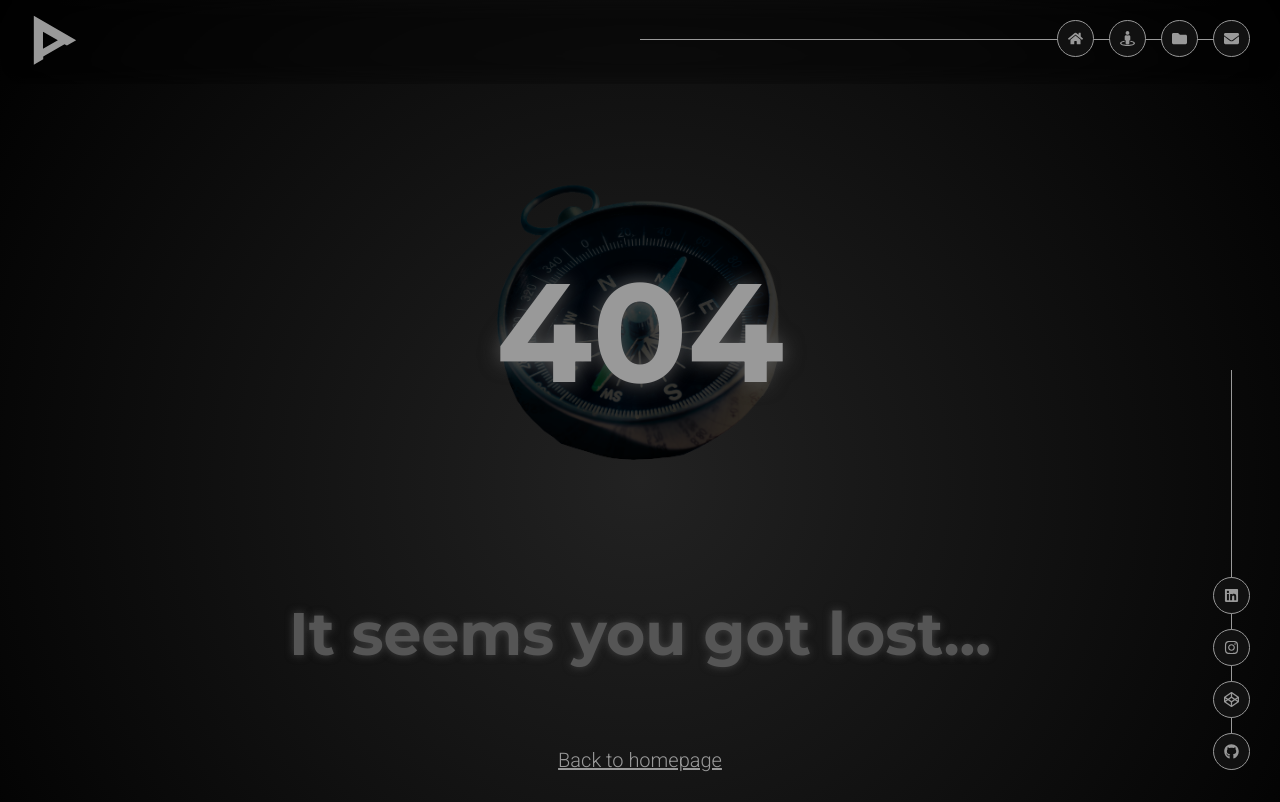
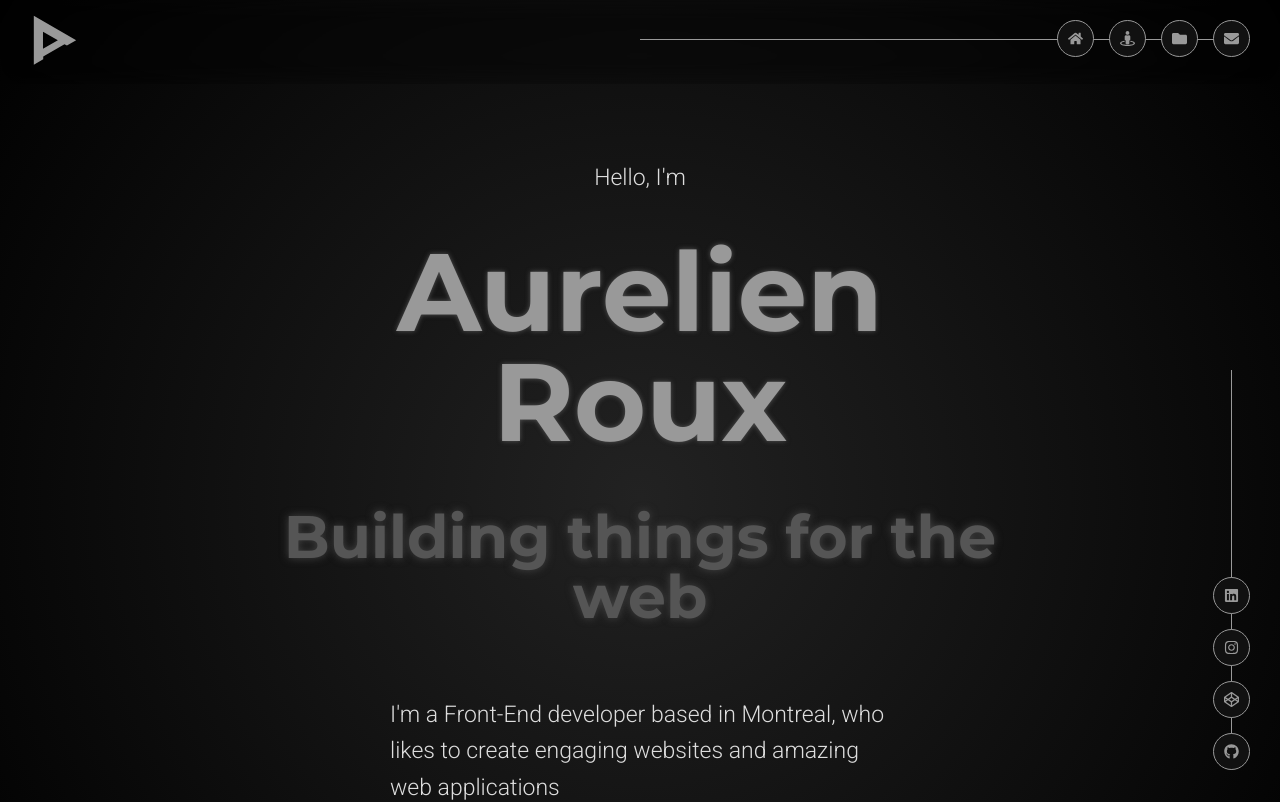
Before and after one commit to aurelienroux/portfolio-v1, a React (Create React App) app: page / in a window 1280 px wide. Before the commit this address led to /404. Shown: the top 802 px of the page. Built offline with nearby package versions, Linux system fonts and the light colour scheme.

Commit message:
fix router 404 bug

```diff
--- a/src/routes/App.js
+++ b/src/routes/App.js
@@ -1,5 +1,5 @@
 import React from 'react';
-import { BrowserRouter as Router, Redirect } from 'react-router-dom';
+import { BrowserRouter as Router, Switch } from 'react-router-dom';
 import About from '../components/Page/About';
 import Contact from '../components/Page/Contact';
 import Home from '../components/Page/Home';
@@ -9,12 +9,13 @@ import NotFound from '../components/Page/NotFound';
 
 const App = () => (
   <Router>
-    <CustomRoute path="/" exact component={Home} />
-    <CustomRoute path="/about" exact component={About} />
-    <CustomRoute path="/projects" exact component={Projects} />
-    <CustomRoute path="/contact" exact component={Contact} />
-    <CustomRoute path="/404" component={NotFound} />
-    <Redirect to="/404" />
+    <Switch>
+      <CustomRoute path="/" exact component={Home} />
+      <CustomRoute path="/about" exact component={About} />
+      <CustomRoute path="/projects" exact component={Projects} />
+      <CustomRoute path="/contact" exact component={Contact} />
+      <CustomRoute path="*" component={NotFound} />
+    </Switch>
   </Router>
 );
 
```
